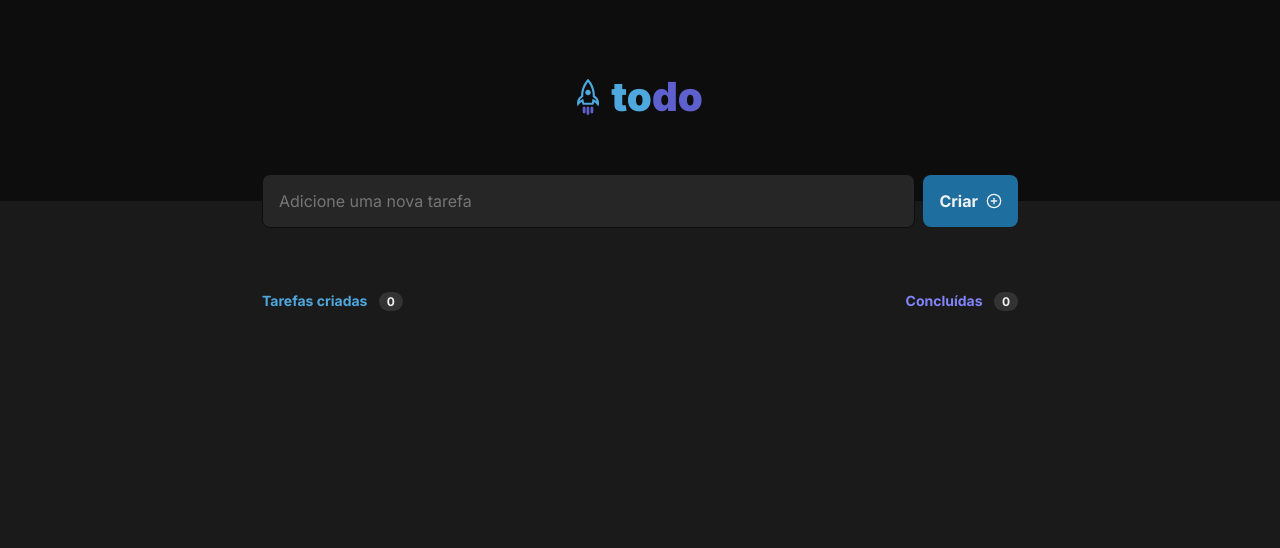
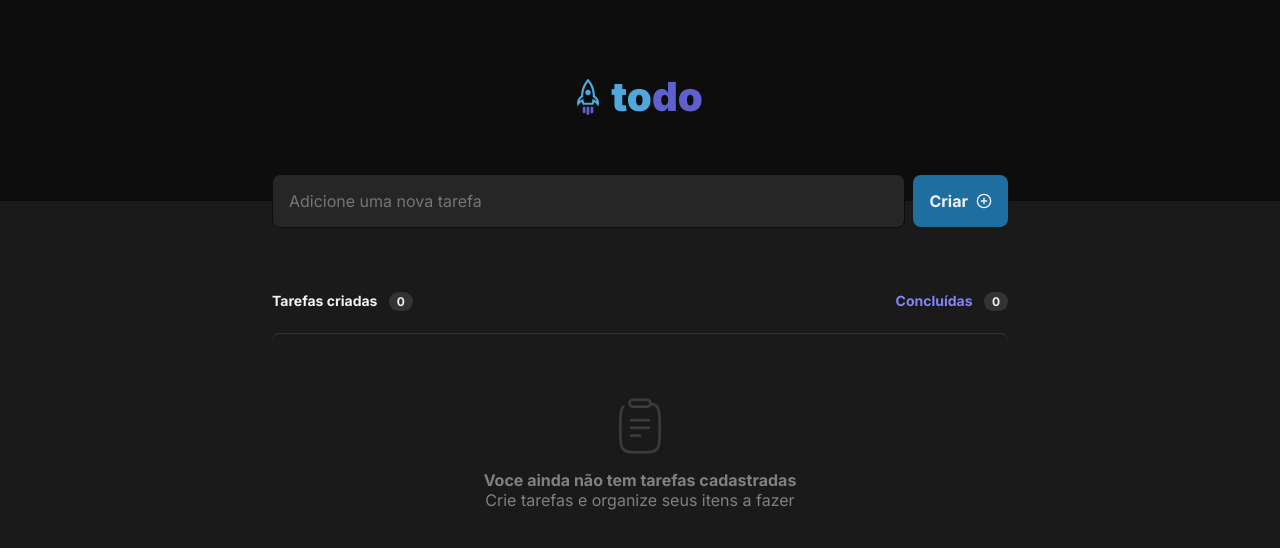
Before and after one commit to maria-luiza-rodrigues-ti/rocketseat-todo-list, a React (Vite) app: page / in a window 1280 px wide. Shown: the top 548 px of the page. Built offline with nearby package versions, Linux system fonts and the light colour scheme.

Commit message:
feat: adding listEmpty

```diff
--- a/src/App.tsx
+++ b/src/App.tsx
@@ -1,6 +1,7 @@
 import { Header } from "./components/header";
 import { Input } from "./components/input";
 import { ListHeader } from "./components/list/list-header";
+import { ListEmpty } from "./components/list/list-empty";
 
 export function App() {
   return (
@@ -9,6 +10,7 @@ export function App() {
       <Input />
       <div>
         <ListHeader />
+        <ListEmpty />
       </div>
     </>
   );
--- a/src/components/input.module.css
+++ b/src/components/input.module.css
@@ -6,7 +6,7 @@
 
   margin: -1.688rem auto 0;
   width: 100%;
-  max-width: 756px;
+  max-width: 736px;
   height: 3.375rem;
 }
 
@@ -15,8 +15,8 @@
   flex: 1 0 0;
 
   border-radius: 8px;
-  border: 1px solid var(--Gray-700, #0d0d0d);
-  background: var(--Gray-500, #262626);
+  border: 1px solid var(--gray-700);
+  background: var(--gray-500);
 }
 
 .inputContainer > button {
@@ -27,7 +27,7 @@
 
   padding: 1rem;
   border-radius: 8px;
-  background: var(--Blue-Dark, #1e6f9f);
+  background: var(--blue-dark);
   border: none;
 
   color: var(--gray-100);
--- /dev/null
+++ b/src/components/list/list-empty.module.css
@@ -0,0 +1,28 @@
+.listEmptyContainer {
+  display: flex;
+  flex-direction: column;
+  align-items: center;
+  justify-content: center;
+  gap: 16px;
+
+  max-width: 736px;
+  width: 100%;
+  margin: 0 auto;
+  padding: 4rem 1.5rem;
+
+  border-radius: 8px;
+  border-top: 1px solid var(--gray-400);
+}
+
+.listEmptyContainer p {
+  text-align: center;
+  display: block;
+  color: var(--gray-300);
+  font-size: 1rem;
+  font-weight: 400;
+}
+
+.listEmptyContainer p strong {
+  display: block;
+  font-weight: 700;
+}
--- /dev/null
+++ b/src/components/list/list-empty.tsx
@@ -0,0 +1,14 @@
+import Clipboard from "../../assets/clipboard.png";
+
+import styles from "./list-empty.module.css";
+export function ListEmpty() {
+  return (
+    <div className={styles.listEmptyContainer}>
+      <img src={Clipboard} alt="Ícone de prancheta" />
+      <p>
+        <strong>Voce ainda não tem tarefas cadastradas</strong>Crie tarefas e
+        organize seus itens a fazer
+      </p>
+    </div>
+  );
+}
--- a/src/components/list/list-header.module.css
+++ b/src/components/list/list-header.module.css
@@ -4,7 +4,7 @@
 
   margin: 4rem auto 1.5rem;
   width: 100%;
-  max-width: 756px;
+  max-width: 736px;
 }
 
 .createdTasks p,
@@ -15,11 +15,11 @@
 }
 
 .createdTasks p {
-  color: var(--Blue, #4ea8de);
+  color: var(-blue);
 }
 
 .finalizedTasks p {
-  color: var(--Purple, #8284fa);
+  color: var(--purple);
 }
 
 .createdTasks span,
@@ -27,9 +27,9 @@
   padding: 2px 0.5rem;
   margin-left: 8px;
 
-  background: var(--gray-400, #333);
+  background: var(--gray-400);
   border-radius: 999px;
-  color: var(--gray-100, #d9d9d9);
+  color: var(--gray-100);
   font-size: 0.75rem;
   font-weight: 700;
 }
```
Also changed, not shown: src/assets/clipboard.png (added).
